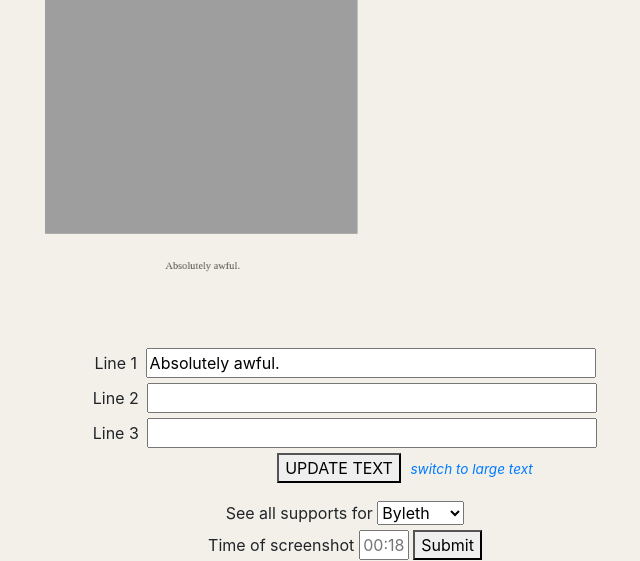
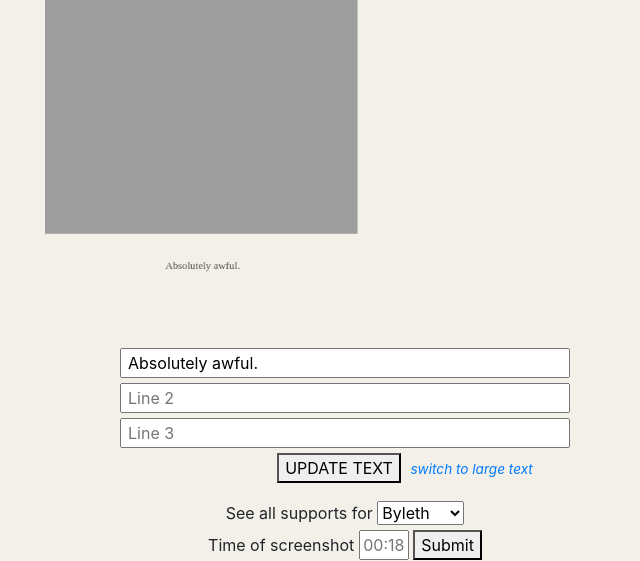
Before and after one commit to sarinaxie/canvas, a Flask app: page /fe3h in a window 1280 px wide. Shown: the part 60-621 px from the top of the page, without its empty margins (295-935 px from the left). Run offline with Flask 2, Linux system fonts and the light colour scheme; some libraries are stand-ins or nearby versions; grey boxes are pictures that could not be loaded.

Commit message:
input change lol

```diff
--- a/server.py
+++ b/server.py
@@ -65,13 +65,14 @@ def send_time():
     json_data = request.get_json()
     timestamp = json_data['time']
 
-    os.chdir('/mnt/c/Users/Sarina/Documents/websites/me/static/images')
+    os.chdir('/mnt/c/Users/Sarina/Documents/websites/fe3h/static/images')
+    # os.chdir('/home/ec2-user/fe3h/static/images')
     if counter > 0:
         old_fname = str(counter-1) + '.png'
         rm_call = 'rm ' + old_fname
         subprocess.call(rm_call, shell=True)
     fname = str(counter) + '.png'
-    ffmpeg_call = 'ffmpeg -hide_banner -ss ' + timestamp + ' -i /mnt/c/Users/Sarina/Documents/websites/me/byleth_edelgard.mp4 -vf scale=768:-1 -frames:v 1 ' + fname
+    ffmpeg_call = 'ffmpeg -hide_banner -ss ' + timestamp + ' -i /home/ec2-user/fe3h/byleth_edelgard.mp4 -vf scale=768:-1 -frames:v 1 ' + fname
     subprocess.call(ffmpeg_call, shell=True)
     counter += 1
     return jsonify(fname = fname)
--- a/static/fe3h.css
+++ b/static/fe3h.css
@@ -16,7 +16,7 @@ body {
     padding-top: 5px;
 }
 .line {
-    margin-left: 4px;
+    padding-left: 6px;
     width: 450px;
 }
 #buttons-container {
--- a/templates/fe3h.html
+++ b/templates/fe3h.html
@@ -22,9 +22,9 @@
         </div>
     </div>
     <div id="captions">
-        <div class="cap">Line 1 <input id="line1" class="line"></div>
-        <div class="cap">Line 2 <input id="line2" class="line"></div>
-        <div class="cap">Line 3 <input id="line3" class="line"></div>
+        <div class="cap"><input id="line1" class="line"></div>
+        <div class="cap"><input id="line2" class="line" placeholder="Line 2"></div>
+        <div class="cap"><input id="line3" class="line" placeholder="Line 3"></div>
     </div>
     <div id="buttons-container">
         <button id="see-text">UPDATE TEXT</button>
```
